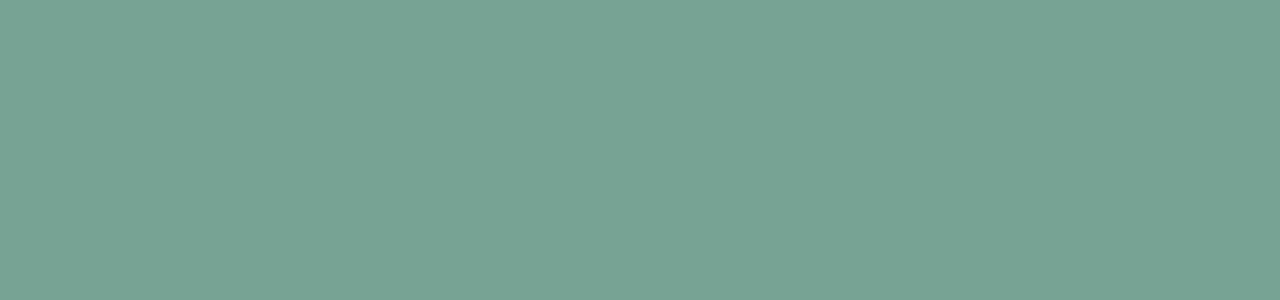
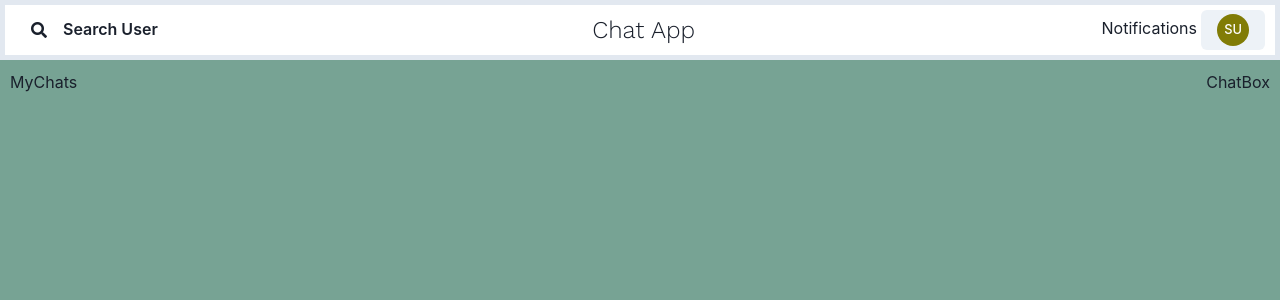
Before and after one commit to bilal-auz/Chat-App-MERN-Stack, a React (Create React App) app in the folder frontend/: page /chats in a window 1280 px wide. Shown: the top 300 px of the page. Built offline with nearby package versions, Linux system fonts and the light colour scheme; no server answers; sample sign-in values are in the browser's storage.

Commit message:
buil the chat page navbar

```diff
--- a/frontend/public/index.html
+++ b/frontend/public/index.html
@@ -15,6 +15,13 @@
       user's mobile device or desktop. See https://developers.google.com/web/fundamentals/web-app-manifest/
     -->
     <link rel="manifest" href="%PUBLIC_URL%/manifest.json" />
+    <link
+      rel="stylesheet"
+      href="https://cdnjs.cloudflare.com/ajax/libs/font-awesome/5.15.3/css/all.min.css"
+      integrity="sha512-iBBXm8fW90+nuLcSKlbmrPcLa0OT92xO1BIsZ+ywDWZCvqsWgccV3gFoRBv0z+8dLJgyAHIhR35VZc2oM/gI1w=="
+      crossorigin="anonymous"
+      referrerpolicy="no-referrer"
+    />
     <!--
       Notice the use of %PUBLIC_URL% in the tags above.
       It will be replaced with the URL of the `public` folder during the build.
--- /dev/null
+++ b/frontend/src/Components/Common/ChatBox.jsx
@@ -0,0 +1,7 @@
+import React from "react";
+
+function ChatBox() {
+  return <div>ChatBox</div>;
+}
+
+export default ChatBox;
--- /dev/null
+++ b/frontend/src/Components/Common/MyChats.jsx
@@ -0,0 +1,7 @@
+import React from "react";
+
+function MyChats() {
+  return <div>MyChats</div>;
+}
+
+export default MyChats;
--- /dev/null
+++ b/frontend/src/Components/Common/ProfileModel.jsx
@@ -0,0 +1,62 @@
+import {
+  Button,
+  Image,
+  Modal,
+  ModalBody,
+  ModalCloseButton,
+  ModalContent,
+  ModalFooter,
+  ModalHeader,
+  ModalOverlay,
+  useDisclosure,
+  Text,
+} from "@chakra-ui/react";
+import React from "react";
+import { ChatState } from "./../../Context/ChatProvider";
+import { useHistory } from "react-router";
+
+function ProfileModel({ children }) {
+  const { user } = ChatState();
+  const { isOpen, onOpen, onClose } = useDisclosure();
+
+  return (
+    <>
+      {children && <span onClick={onOpen}>{children}</span>}{" "}
+      <Modal size="lg" isOpen={isOpen} onClose={onClose}>
+        <ModalOverlay />
+        <ModalContent h="410px">
+          <ModalHeader
+            fontSize="40px"
+            fontFamily="Work sans"
+            d="flex"
+            justifyContent="center"
+          >
+            {user.name}
+          </ModalHeader>
+          <ModalCloseButton />
+          <ModalBody
+            d="flex"
+            justifyContent={"center"}
+            alignItems="center"
+            flexDir="column"
+          >
+            <Image
+              borderRadius="full"
+              boxSize="150px"
+              src={user.pic}
+              alt={user.name}
+            />
+            <Text>Email: {user.email}</Text>
+          </ModalBody>
+          <ModalFooter>
+            <Button colorScheme="blue" mr={3} onClick={onClose}>
+              Close
+            </Button>
+          </ModalFooter>
+        </ModalContent>
+      </Modal>
+    </>
+  );
+}
+
+export default ProfileModel;
--- /dev/null
+++ b/frontend/src/Components/Common/SideDrawer.jsx
@@ -0,0 +1,79 @@
+import React, { useState } from "react";
+import { ChatState } from "./../../Context/ChatProvider";
+import ProfileModel from "./ProfileModel";
+import { useHistory } from "react-router-dom";
+import {
+  Avatar,
+  Box,
+  Button,
+  Menu,
+  MenuButton,
+  MenuItem,
+  MenuList,
+  Text,
+  Tooltip,
+} from "@chakra-ui/react";
+
+const SideDrawer = () => {
+  const { user } = ChatState();
+  const history = useHistory();
+  const [search, setSearch] = useState();
+  const [searchResult, setSearchResult] = useState();
+  const [loading, setLoading] = useState(false);
+  const [loadingChat, setLoadingChat] = useState(false);
+
+  const logoutHandler = () => {
+    localStorage.removeItem("userInfo");
+    history.push("/");
+  };
+  return (
+    <React.Fragment>
+      <Box
+        d="flex"
+        justifyContent="space-between"
+        alignItems="center"
+        bg="white"
+        w="100%"
+        p="5px 10px"
+        borderWidth="5px"
+      >
+        <Tooltip label="Search Users to chat" hasArrow placement="bottom-end">
+          <Button variant="ghost">
+            <i className="fas fa-search"></i>
+            <Text d={{ base: "none", md: "flex" }} px="4">
+              Search User
+            </Text>
+          </Button>
+        </Tooltip>
+
+        <Text fontSize={"2xl"} fontFamily="Work sans">
+          Chat App
+        </Text>
+        <div>
+          <Menu>
+            <MenuButton p={1}>Notifications</MenuButton>
+            {/* <MenuList></MenuList> */}
+          </Menu>
+          <Menu>
+            <MenuButton as={Button} righIcon={"X"}>
+              <Avatar
+                size="sm"
+                cursor="pointer"
+                name={user.name}
+                src={user.pic}
+              ></Avatar>
+            </MenuButton>
+            <MenuList>
+              <ProfileModel>
+                <MenuItem>My Profile</MenuItem>
+              </ProfileModel>
+              <MenuItem onClick={logoutHandler}>Logout</MenuItem>
+            </MenuList>
+          </Menu>
+        </div>
+      </Box>
+    </React.Fragment>
+  );
+};
+
+export default SideDrawer;
--- a/frontend/src/Pages/ChatPages.jsx
+++ b/frontend/src/Pages/ChatPages.jsx
@@ -1,25 +1,21 @@
 import React, { useEffect, useState } from "react";
 import axios from "axios";
+import { ChatState } from "./../Context/ChatProvider";
+
+import { Box } from "@chakra-ui/react";
+import SideDrawer from "./../Components/Common/SideDrawer";
+import MyChats from "./../Components/Common/MyChats";
+import ChatBox from "./../Components/Common/ChatBox";
 
 function ChatPages() {
-  const [chats, setChats] = useState([]);
-
-  const fetchChats = async () => {
-    const { data } = await axios.get("/api/chat");
-
-    console.log(data);
-    setChats(data);
-  };
-
-  useEffect(() => {
-    fetchChats();
-  }, []);
-
+  const { user } = ChatState();
   return (
-    <div>
-      {chats.map((chat) => (
-        <div key={chat._id}>{chat.chatName}</div>
-      ))}
+    <div style={{ width: "100%" }}>
+      {user && <SideDrawer />}
+      <Box d="flex" justifyContent="space-between" w="100%" h="91.5vh" p="10px">
+        {user && <MyChats />}
+        {user && <ChatBox />}
+      </Box>
     </div>
   );
 }
```
